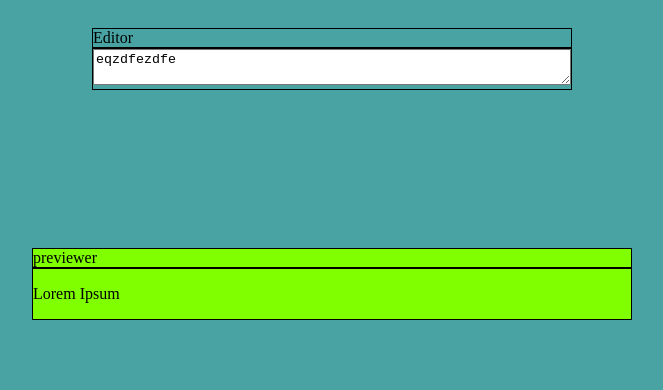
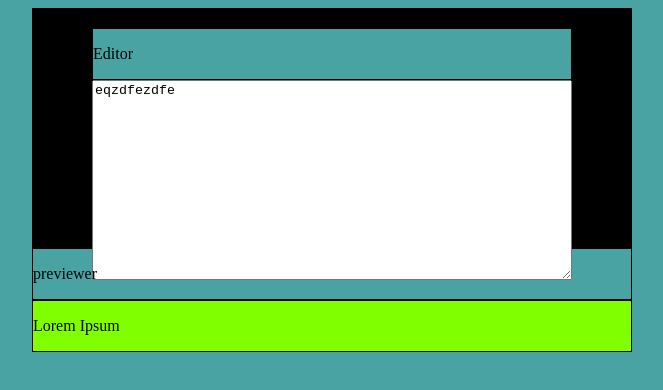
Before and after one commit to MohamedYassineBenomar/Markdown-Previewer, a React (Create React App) app: page / in a window 1280 px wide. Shown: the top 390 px of the page, without its empty margins (308-971 px from the left). Built offline with nearby package versions, Linux system fonts and the light colour scheme.

Commit message:
adding style for components

```diff
--- a/src/App.js
+++ b/src/App.js
@@ -1,10 +1,14 @@
 import './App.scss';
 import Markdown from './components/markdown/markdown';
+import Previewer from './components/previewer/previewer';
 
 function App() {
   return (
     <div className="App">
-     <Markdown />
+      <div className='container'>
+        <Markdown />
+        <Previewer />
+      </div>
     </div>
   );
 }
--- a/src/App.scss
+++ b/src/App.scss
@@ -0,0 +1,7 @@
+.container {
+    background-color: black;
+    min-width: 600px;
+    width: 35%;
+    height: auto;
+    margin: auto;
+}
--- a/src/components/markdown/Markdown.scss
+++ b/src/components/markdown/Markdown.scss
@@ -1,45 +1,22 @@
-.container {
-    display: flex;
-    flex-direction: column;
-    min-width: 600px;
-    width: 35%;
-    height: 100%;
-    margin: auto;
+
 
     .markdown {
         width: 80%;
         height: 200px;
         margin: auto;
         padding: 20px;
-
+        display: block;
         .markdown-header {
             background-color: #4aa3a3;
             border: 1px solid black;
         }
 
-        .markdown-content {
-            border: 1px solid black;
-
-            textarea {
-                width: 100%;
-                resize: vertical;
-                box-sizing: border-box;
-                height: 100%; /* Ensure textarea takes full height of .markdown-content */
-            }
-        }
-    }
-
-    .previewer {
-        background-color: chartreuse;
-        width: 100%;
-        height: 100%;
-
-        .previewer-header {
-            border: 1px solid black;
+        textarea {
+            width: 100%;
+            resize: vertical;
+            box-sizing: border-box;
+            height: 100%; /* Ensure textarea takes full height of .markdown-content */
         }
 
-        .previewer-content {
-            border: 1px solid black;
-        }
+
     }
-}
--- a/src/components/markdown/markdown.js
+++ b/src/components/markdown/markdown.js
@@ -1,29 +1,15 @@
 import React from 'react'
 import './Markdown.scss'
-import $ from 'jquery';
+
 
 function Markdown() {
   return (
-    <div className='container'>
-      <div >
         <div className='markdown'>
           <div className='markdown-header'>
-            Editor
+            <p>Editor</p>
           </div>
-          <div className='markdown-content'>
-            <textarea>eqzdfezdfe</textarea>
-          </div>
+          <textarea>eqzdfezdfe</textarea>
         </div>
-        <div className='previewer'>
-          <div className='previewer-header'>
-            previewer
-          </div>
-          <div className='previewer-content'>
-            <p>Lorem Ipsum</p>
-          </div>
-        </div>
-      </div>
-    </div>
   )
 }
 
--- a/src/components/previewer/previewer.js
+++ b/src/components/previewer/previewer.js
@@ -1,9 +1,17 @@
 import React from 'react'
+import './previewer.scss'
 
-function previewer() {
+function Previewer() {
   return (
-    <div>previewer</div>
+    <div className='previewer'>
+      <div className='previewer-header'>
+        <p>previewer</p>
+      </div>
+      <div className='previewer-content'>
+        <p>Lorem Ipsum</p>
+      </div>
+    </div>
   )
 }
 
-export default previewer
+export default Previewer
--- /dev/null
+++ b/src/components/previewer/previewer.scss
@@ -0,0 +1,15 @@
+$previewer-header-color:#4aa3a3;
+
+.previewer {
+    background-color: chartreuse;
+
+
+    .previewer-header {
+        background-color: $previewer-header-color;
+        border: 1px solid black;
+    }
+
+    .previewer-content {
+        border: 1px solid black;
+    }
+}
```
